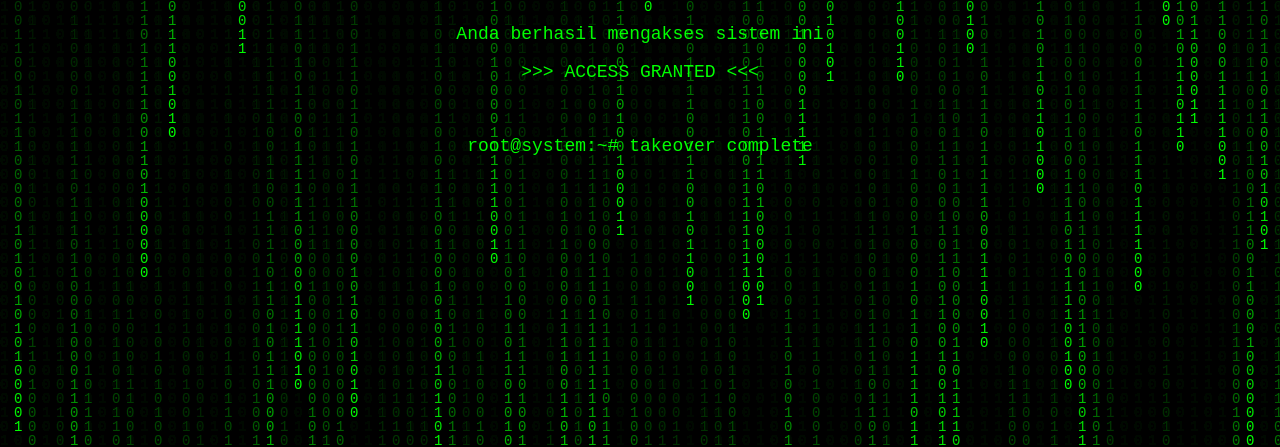
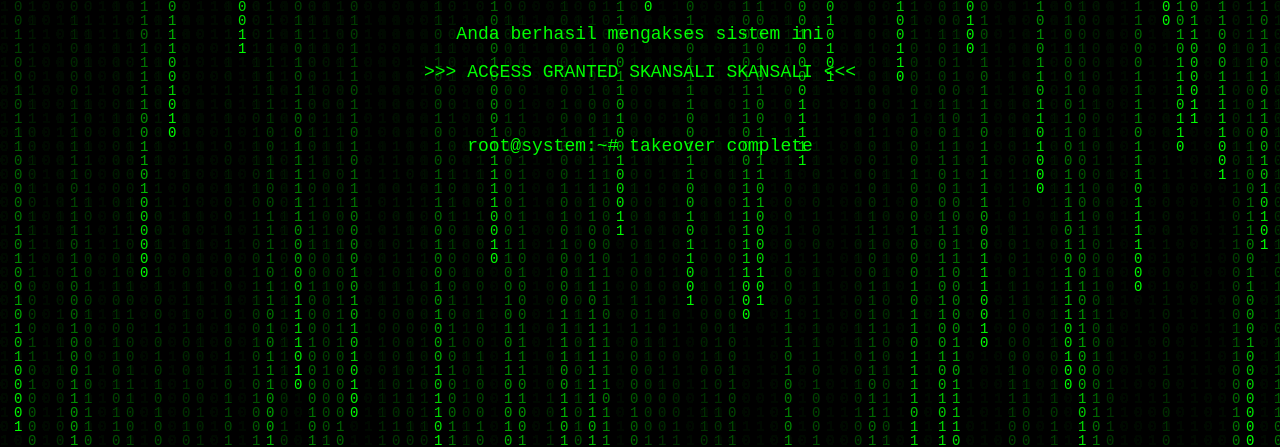
Before and after one commit to ridhofitrawan2-ux/purwokerto-jawatengah, a plain HTML site: page index.html in a window 1280 px wide. Shown: the part 353-800 px from the top of the page. Drawn offline with Linux system fonts and the light colour scheme.

Commit message:
Update index.html

```diff
--- a/index.html
+++ b/index.html
@@ -47,7 +47,7 @@
 <div class="center">
     <h1>⚠ SYSTEM BREACHED ⚠</h1>
     <p>Anda berhasil mengakses sistem ini</p>
-    <p class="blink">>>> ACCESS GRANTED <<<</p>
+    <p class="blink">>>> ACCESS GRANTED SKANSALI SKANSALI <<<</p>
     <br>
     <p>root@system:~# takeover complete</p>
 </div>
```
